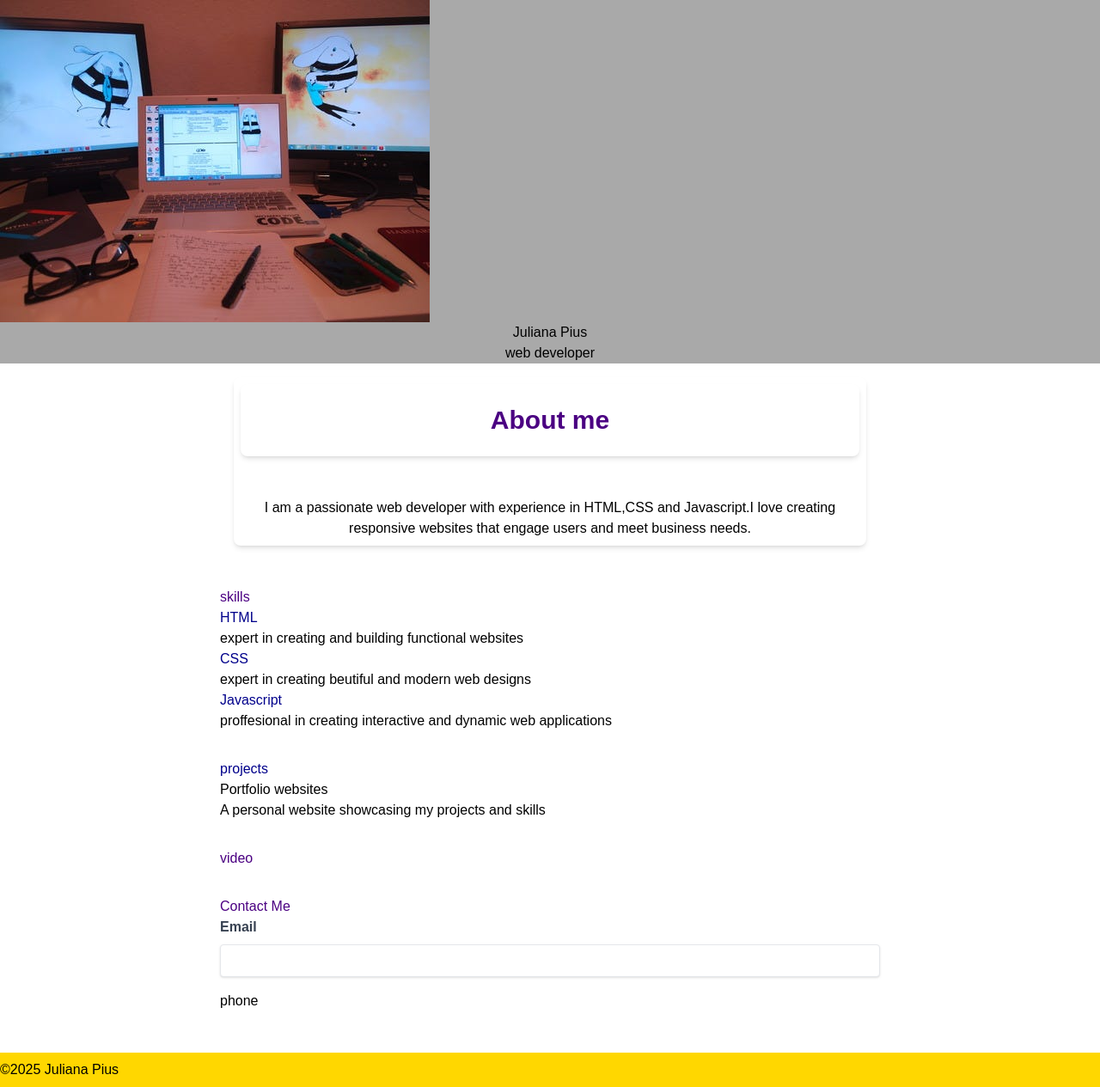
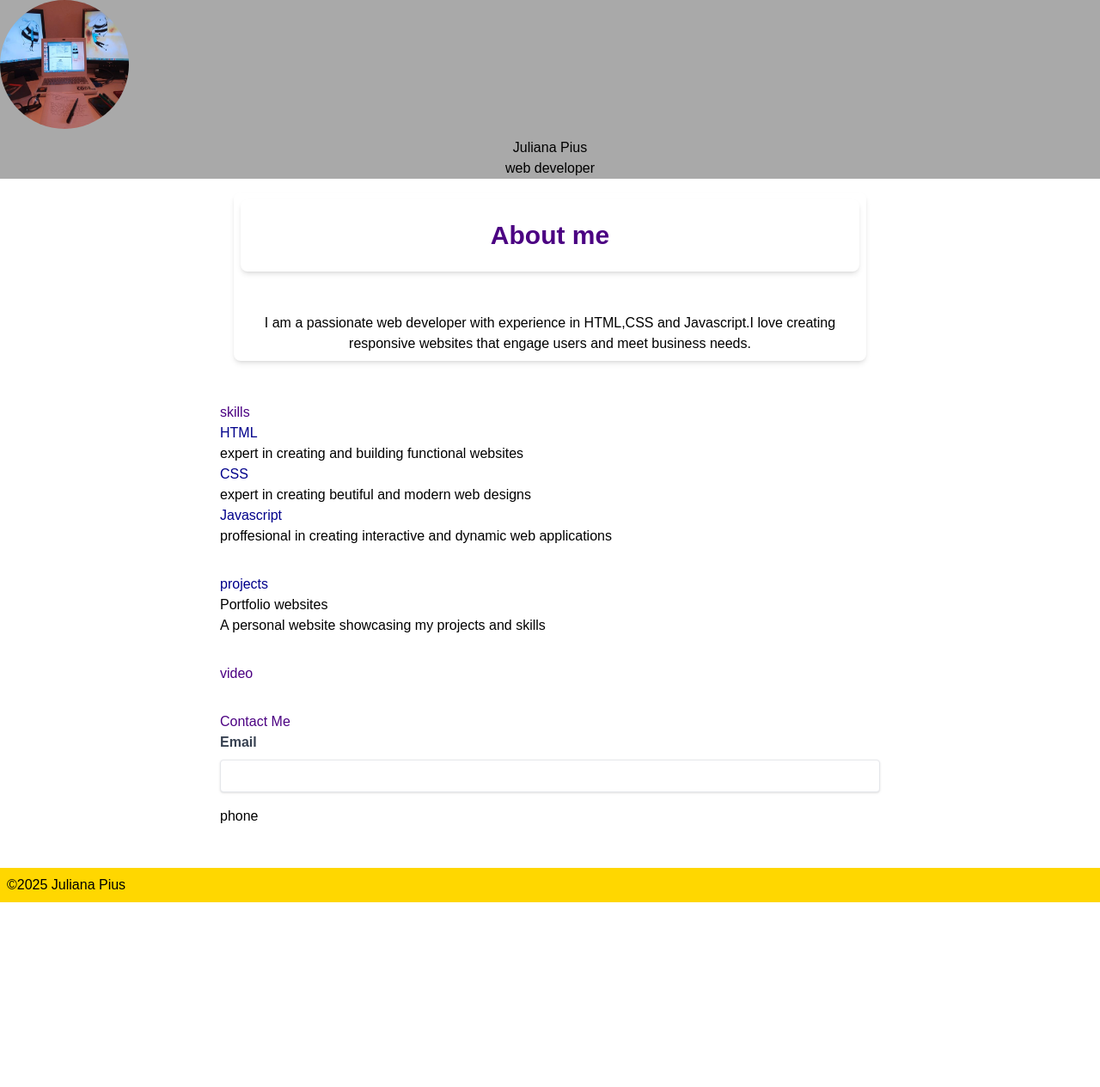
Before and after one commit to juli951/portfolio, a plain HTML site: page index.html in a window 1280 px wide. Shown: the whole page at 86% size. After the commit the page ends 1050 px from the top, so only its background shows below. Drawn offline with nearby package versions, Linux system fonts and the light colour scheme.

Commit message:
Add files via upload

```diff
--- a/styles.css
+++ b/styles.css
@@ -9,6 +9,18 @@ header{
     text-align: center;
     padding:0%;
 }
+profile{
+    width: 250;
+    padding: 250;
+    background-color:#00008b
+}
+.profile img{
+    width: 150px;
+    height: 150px;
+    border-radius: 50%;
+    margin-bottom: 10px;
+}
+
 main{
     max-width: 800px;
     margin:0 auto;
@@ -32,5 +44,5 @@ project{
 footer{
     background-color: #ffd700;
     color:#000000;
-    padding:0.5rem 0;
+    padding:0.5rem
 }
```
